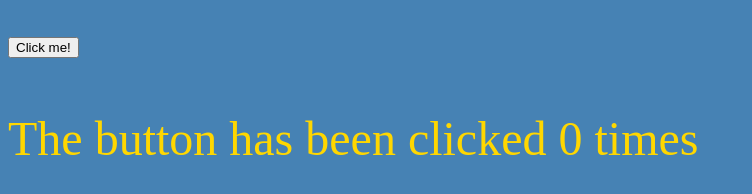
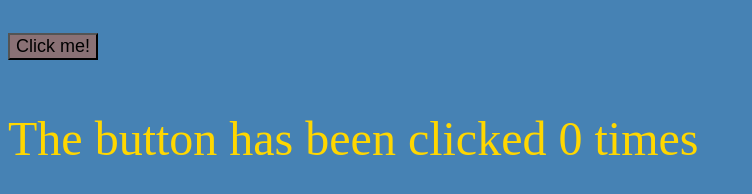
Before and after one commit to McNulty72/website-example, a plain HTML site: page index.html in a window 1280 px wide. Shown: the whole page, without its empty margins (0-752 px from the left). Drawn offline with Linux system fonts and the light colour scheme.

Commit message:
Style button

```diff
--- a/CSS/style.css
+++ b/CSS/style.css
@@ -3,3 +3,8 @@ body {
   color: gold;
   font-size: 3em;
 }
+
+#my-button {
+  background-color: #8a7175;
+  font-size: large;
+}
```
